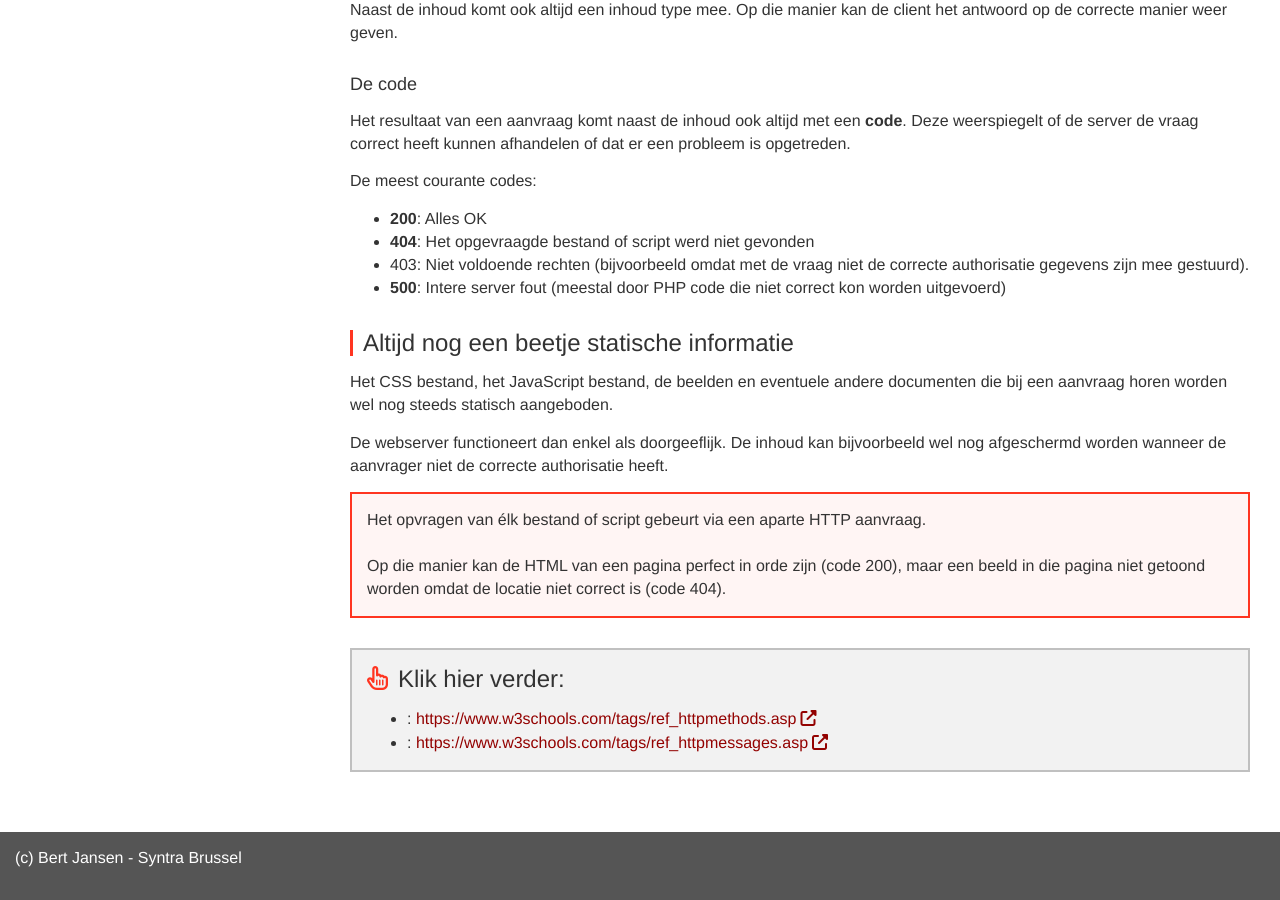
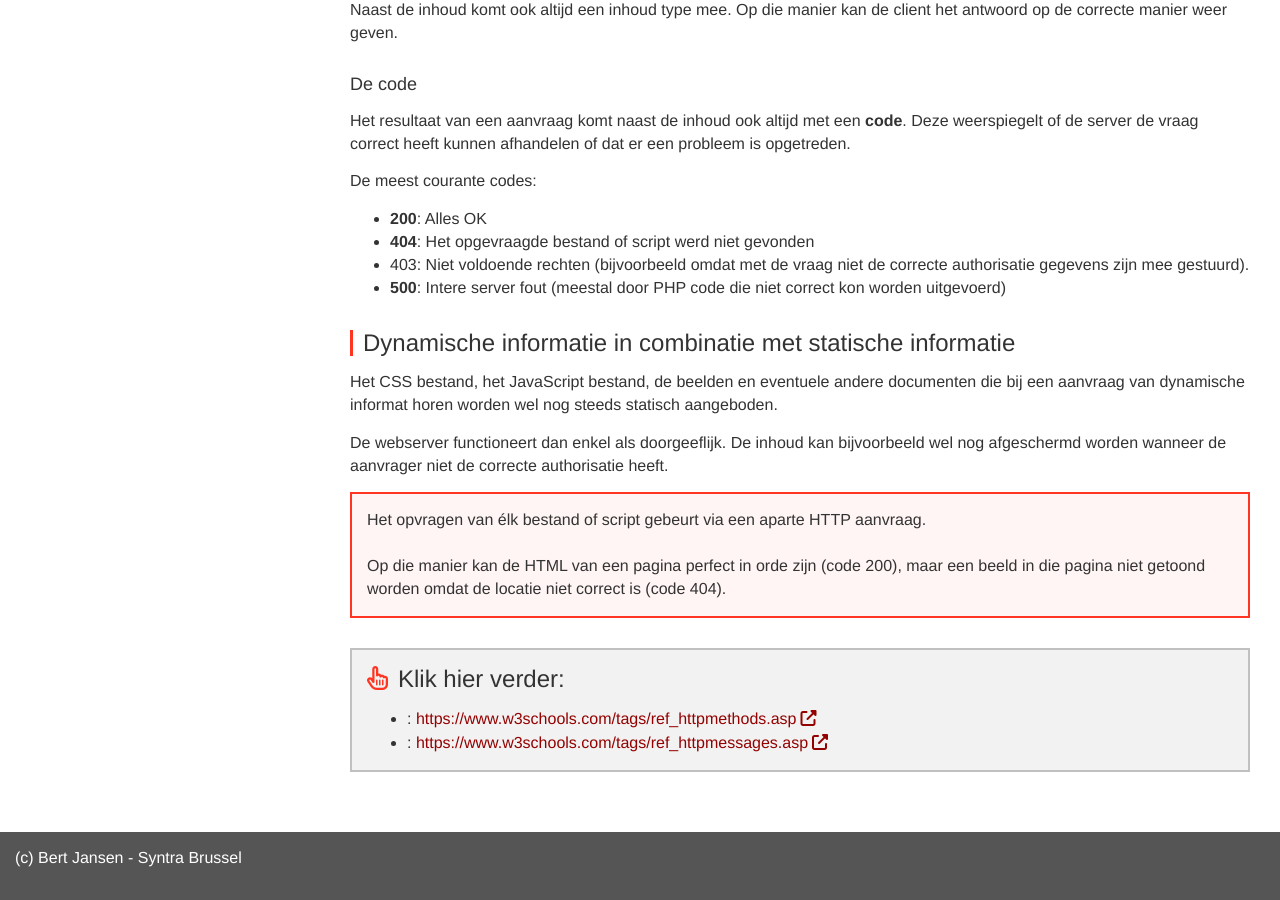
Before and after one commit to Syntra-Brussel/dynamische-webtechnieken, a Jekyll site: the page built from introductie/http-aanvraag.md, in a window 1280 px wide and 900 px high, scrolled down 3245 px. Built offline with Jekyll 4.4.1, drawn with Linux system fonts in a browser that asks for light colours; nearby versions of some CDN libraries; a script that is not in the unit is left out.

Commit message:
Update http-aanvraag.md

```diff
--- a/introductie/http-aanvraag.md
+++ b/introductie/http-aanvraag.md
@@ -97,9 +97,9 @@ De meest courante codes:
 * 403: Niet voldoende rechten (bijvoorbeeld omdat met de vraag niet de correcte authorisatie gegevens zijn mee gestuurd).
 * <strong>500</strong>: Intere server fout (meestal door PHP code die niet correct kon worden uitgevoerd)
 
-### Altijd nog een beetje statische informatie
+### Dynamische informatie in combinatie met statische informatie
 
-Het CSS bestand, het JavaScript bestand, de beelden en eventuele andere documenten die bij een aanvraag horen worden wel nog steeds statisch aangeboden.
+Het CSS bestand, het JavaScript bestand, de beelden en eventuele andere documenten die bij een aanvraag van dynamische informat horen worden wel nog steeds statisch aangeboden.
 
 De webserver functioneert dan enkel als doorgeeflijk. De inhoud kan bijvoorbeeld wel nog afgeschermd worden wanneer de aanvrager niet de correcte authorisatie heeft.
 
```
